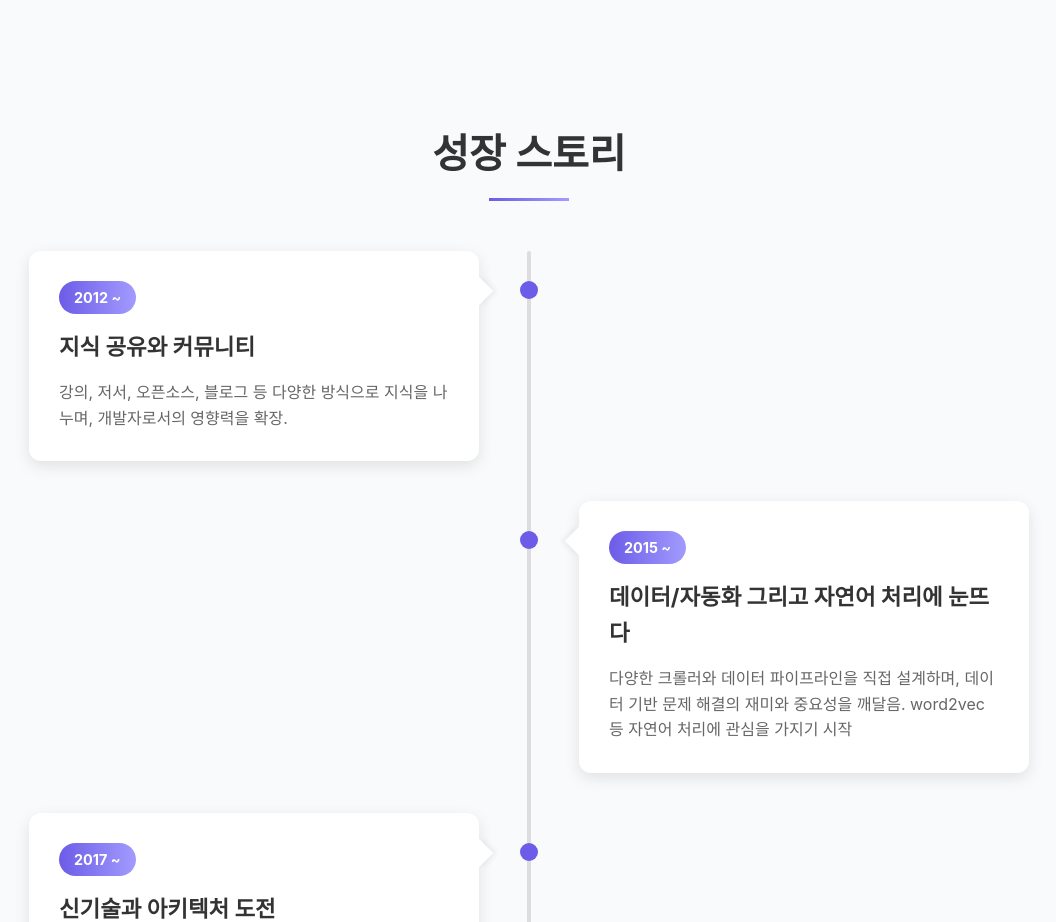
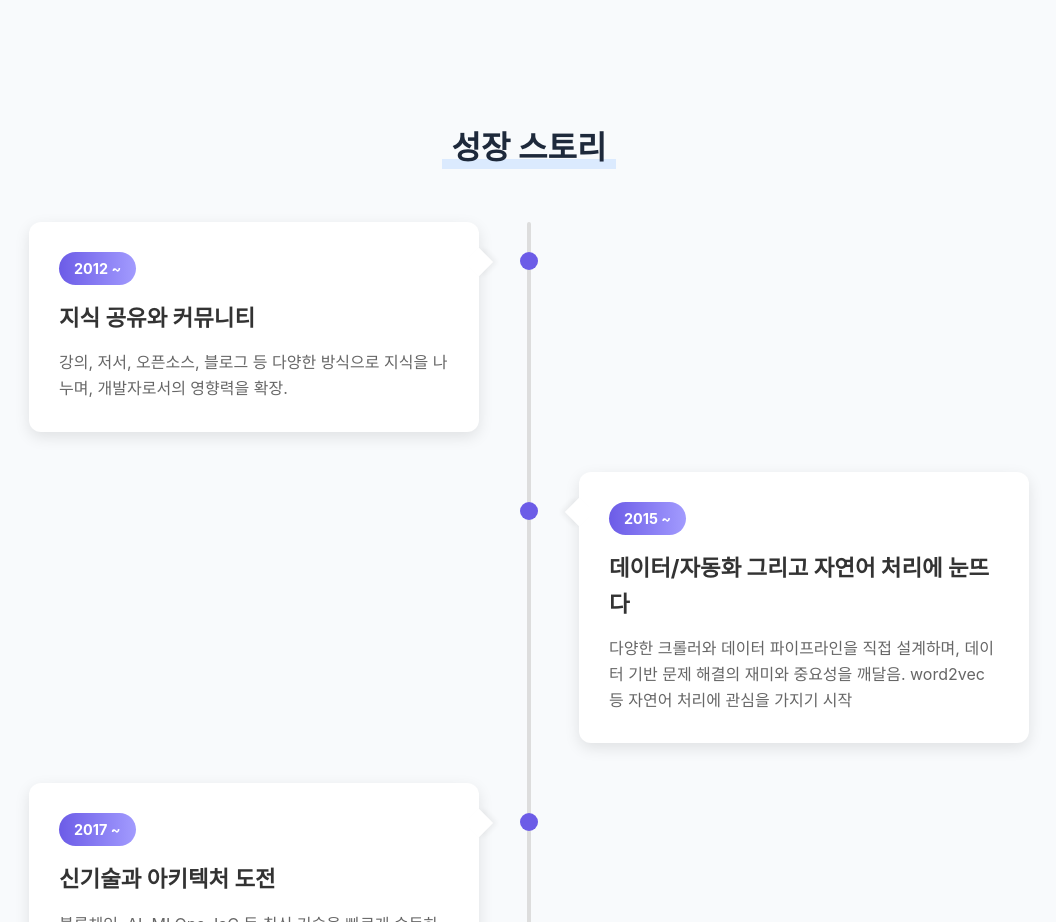
Before and after one commit to pjt3591oo/resume, a plain HTML site: page index.html in a window 1280 px wide. Shown: the part 10120-11042 px from the top of the page, without its empty margins (111-1167 px from the left). Drawn offline with nearby package versions, Linux system fonts and the light colour scheme.

Commit message:
update: style 통일

```diff
--- a/index.html
+++ b/index.html
@@ -1083,38 +1083,13 @@
         }
 
 .growth-story {
-  padding: 80px 0;
-  /* background-color: #f9f9f9; */
+  padding: 5rem 0;
 }
 
 .growth-story .container {
   max-width: 1200px;
   margin: 0 auto;
   padding: 0 20px;
-}
-
-.growth-story .section-title {
-  text-align: center;
-  margin-bottom: 50px;
-}
-
-.growth-story .section-title h2 {
-  font-size: 2.5rem;
-  color: #333;
-  position: relative;
-  display: inline-block;
-  padding-bottom: 15px;
-}
-
-.growth-story .section-title h2::after {
-  content: '';
-  position: absolute;
-  width: 80px;
-  height: 3px;
-  background: linear-gradient(90deg, #6c5ce7, #a29bfe);
-  bottom: 0;
-  left: 50%;
-  transform: translateX(-50%);
 }
 
 /* 타임라인 스타일링 */
```
